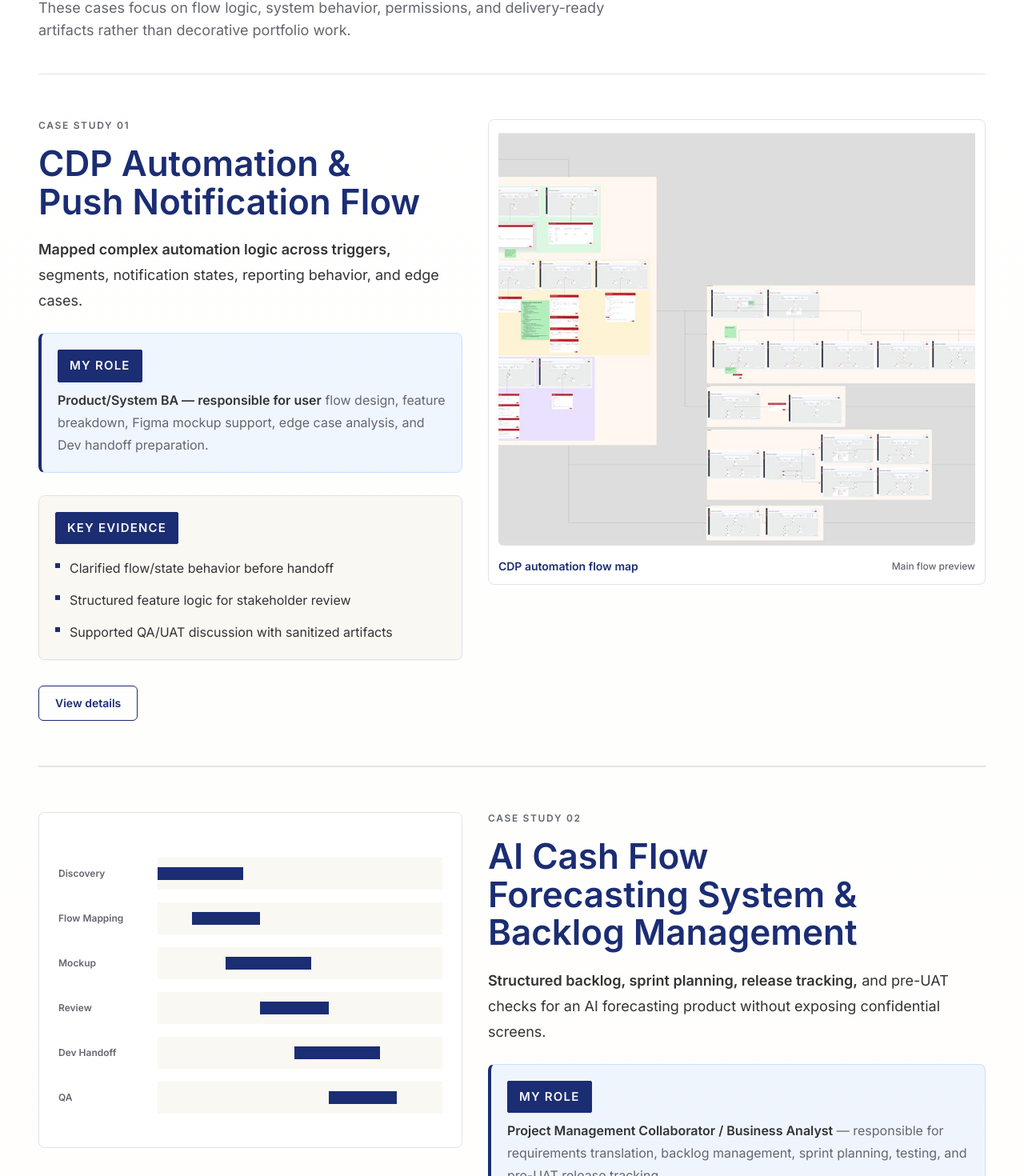
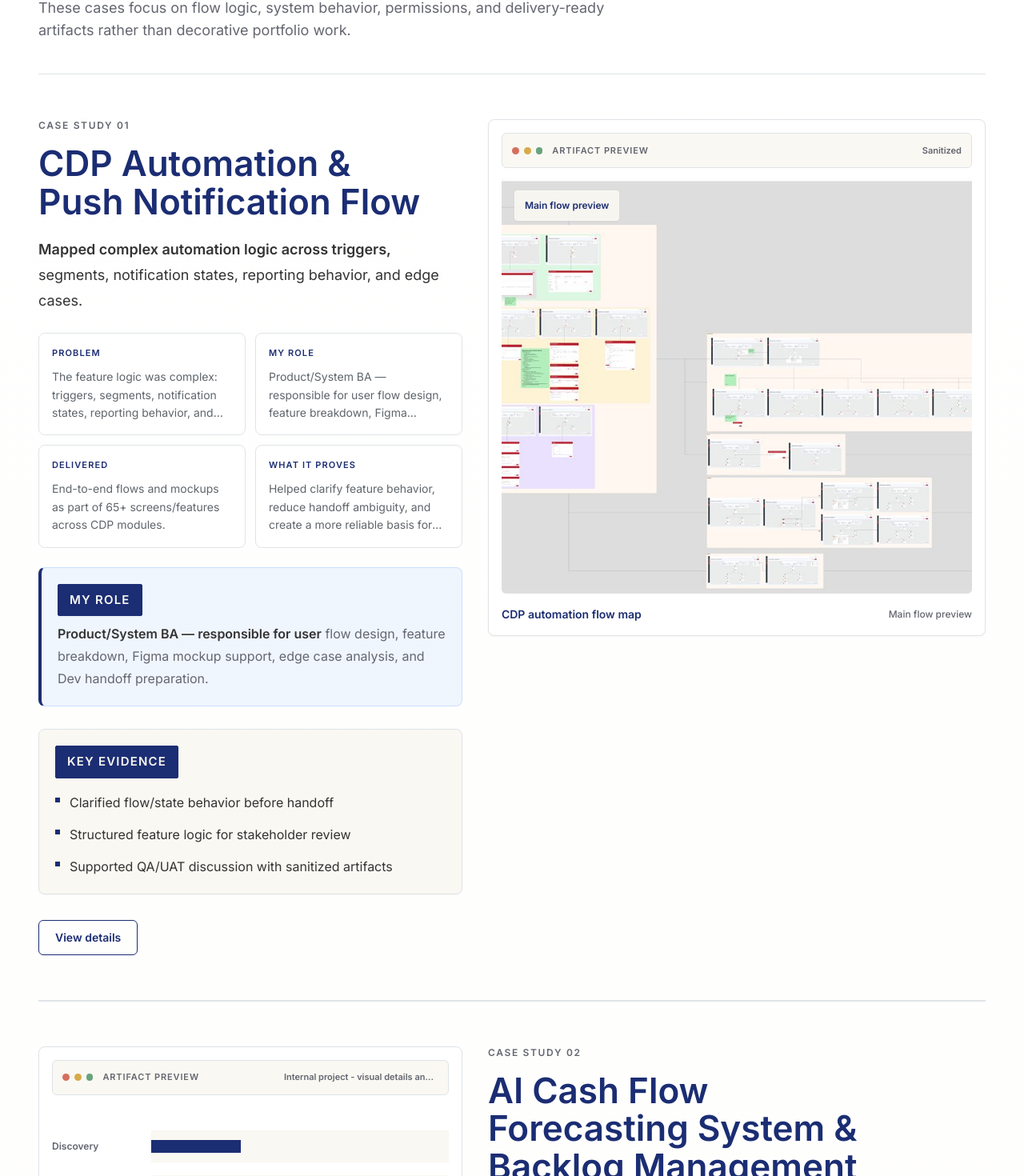
Before and after one commit to minhhoang1220/nguyen-duc-minh-hoang-portfolio, a React (Vite) app: page / in a window 1280 px wide. Shown: the part 6210-7680 px from the top of the page at 80% size. Built offline with nearby package versions, Linux system fonts and the light colour scheme; a web font is replaced by a local one.

Commit message:
Improve artifact presentation and scroll navigation

```diff
--- a/src/components/CaseStudyCard.tsx
+++ b/src/components/CaseStudyCard.tsx
@@ -16,7 +16,7 @@ function CaseStudyCard({ caseStudy, labels, index, openArtifactLabel, onImageOpe
   const isReversed = index % 2 === 1;
 
   return (
-    <article className="border-y border-line py-10 md:py-14">
+    <article className="case-study-card border-y border-line py-10 md:py-14">
       <div className={`grid gap-8 lg:grid-cols-[0.92fr_1.08fr] lg:items-start ${isReversed ? "lg:[&>*:first-child]:order-2" : ""}`}>
         <div className="min-w-0">
           <p className="section-kicker text-muted">
@@ -24,6 +24,8 @@ function CaseStudyCard({ caseStudy, labels, index, openArtifactLabel, onImageOpe
           </p>
           <h3 className="max-w-3xl text-balance text-[30px] font-semibold leading-[1.08] text-navy md:text-[44px]">{caseStudy.title}</h3>
           <EmphasizedText className="mt-5 max-w-2xl text-base leading-7 text-ink md:text-lg md:leading-8" text={caseStudy.summary} />
+
+          <CaseSnapshot caseStudy={caseStudy} labels={labels} />
 
           <div className="mt-6 rounded-lg border border-sky/45 border-l-4 border-l-navy bg-sky/15 p-5">
             <p className="detail-label">{labels.role}</p>
@@ -55,9 +57,9 @@ function CaseStudyCard({ caseStudy, labels, index, openArtifactLabel, onImageOpe
 
         <div className="min-w-0">
           {caseStudy.mainPreview ? (
-            <ImagePreview image={caseStudy.mainPreview} openArtifactLabel={openArtifactLabel} onImageOpen={onImageOpen} />
+            <ImagePreview image={caseStudy.mainPreview} labels={labels} openArtifactLabel={openArtifactLabel} onImageOpen={onImageOpen} />
           ) : caseStudy.visualType === "timeline" ? (
-            <TimelinePreview large />
+            <TimelinePreview labels={labels} large />
           ) : (
             <PermissionPreview labels={labels} />
           )}
@@ -105,19 +107,42 @@ function CaseStudyCard({ caseStudy, labels, index, openArtifactLabel, onImageOpe
   );
 }
 
+function CaseSnapshot({ caseStudy, labels }: { caseStudy: CaseStudy; labels: PortfolioContent["caseStudyLabels"] }) {
+  const items = [
+    { label: labels.problem, text: caseStudy.problem },
+    { label: labels.role, text: caseStudy.role },
+    { label: labels.delivered, text: caseStudy.delivered },
+    { label: labels.whatItProves, text: caseStudy.impact },
+  ];
+
+  return (
+    <div className="case-snapshot-grid mt-6">
+      {items.map((item) => (
+        <div key={item.label} className="case-snapshot-item">
+          <p className="case-snapshot-label">{item.label}</p>
+          <p className="case-snapshot-text">{item.text}</p>
+        </div>
+      ))}
+    </div>
+  );
+}
+
 function ImagePreview({
   image,
+  labels,
   openArtifactLabel,
   onImageOpen,
   compact = false,
 }: {
   image: AssetImage;
+  labels: PortfolioContent["caseStudyLabels"];
   openArtifactLabel: string;
   onImageOpen: (image: AssetImage) => void;
   compact?: boolean;
 }) {
   return (
-    <figure className="group rounded-lg border border-line bg-card p-3 transition duration-500 hover:-translate-y-1 hover:border-navy/40">
+    <figure className="case-artifact-shell group">
+      <ArtifactWindowBar title={labels.artifactPreview} meta={labels.sanitized} />
       <button
         type="button"
         className="block w-full text-left focus:outline-none focus:ring-2 focus:ring-navy focus:ring-offset-4"
@@ -126,7 +151,7 @@ function ImagePreview({
         onPointerEnter={() => preloadImage(image.src)}
         onFocus={() => preloadImage(image.src)}
       >
-        <span className={`relative block overflow-hidden rounded-md bg-cream ${compact ? "h-[300px]" : "h-[360px] md:h-[520px]"}`}>
+        <span className={`case-visual-frame relative block overflow-hidden bg-cream ${compact ? "h-[300px]" : "h-[360px] md:h-[520px]"}`}>
           <img
             src={image.previewSrc ?? image.src}
             alt={image.alt}
@@ -134,6 +159,7 @@ function ImagePreview({
             loading="lazy"
             decoding="async"
           />
+          <span className="artifact-annotation">{image.caption ?? labels.sanitized}</span>
           <span className="pointer-events-none absolute inset-x-4 bottom-4 translate-y-2 rounded border border-cream/70 bg-navy/90 px-3 py-2 text-xs font-semibold text-cream opacity-0 transition duration-300 group-hover:translate-y-0 group-hover:opacity-100">
             {openArtifactLabel}
           </span>
@@ -149,7 +175,8 @@ function ImagePreview({
 
 function PermissionPreview({ labels }: { labels: PortfolioContent["caseStudyLabels"] }) {
   return (
-    <div className="rounded-lg border border-line bg-card p-5 md:p-6">
+    <div className="case-artifact-shell">
+      <ArtifactWindowBar title={labels.matrixTitle} meta={labels.matrixMeta} />
       <div className="mb-6 flex items-center justify-between gap-4">
         <span className="artifact-label">{labels.matrixTitle}</span>
         <span className="text-xs font-semibold text-muted">{labels.matrixMeta}</span>
@@ -169,15 +196,17 @@ function PermissionPreview({ labels }: { labels: PortfolioContent["caseStudyLabe
           />
         ))}
       </div>
+      <p className="mt-4 text-sm leading-6 text-muted">{labels.internalPreview}</p>
     </div>
   );
 }
 
-function TimelinePreview({ large = false }: { large?: boolean }) {
+function TimelinePreview({ labels, large = false }: { labels: PortfolioContent["caseStudyLabels"]; large?: boolean }) {
   const phases = ["Discovery", "Flow Mapping", "Mockup", "Review", "Dev Handoff", "QA"];
 
   return (
-    <div className={`rounded-lg border border-line bg-card p-5 md:p-6 ${large ? "lg:min-h-[420px]" : ""}`}>
+    <div className={`case-artifact-shell ${large ? "lg:min-h-[420px]" : ""}`}>
+      <ArtifactWindowBar title={labels.artifactPreview} meta={labels.internalPreview} />
       <div className={`space-y-4 ${large ? "lg:pt-8" : ""}`}>
         {phases.map((phase, phaseIndex) => (
           <div key={phase} className="grid grid-cols-[minmax(88px,108px)_1fr] items-center gap-4 text-xs font-semibold text-navy">
@@ -194,6 +223,20 @@ function TimelinePreview({ large = false }: { large?: boolean }) {
           </div>
         ))}
       </div>
+    </div>
+  );
+}
+
+function ArtifactWindowBar({ title, meta }: { title: string; meta: string }) {
+  return (
+    <div className="artifact-window-bar">
+      <span className="flex items-center gap-1.5" aria-hidden="true">
+        <span />
+        <span />
+        <span />
+      </span>
+      <span className="min-w-0 truncate text-[11px] font-semibold uppercase tracking-[0.08em] text-muted">{title}</span>
+      <span className="hidden min-w-0 truncate text-right text-[11px] font-semibold text-muted md:block">{meta}</span>
     </div>
   );
 }
--- a/src/components/Navbar.tsx
+++ b/src/components/Navbar.tsx
@@ -68,7 +68,7 @@ function Navbar({ items, language, labels, onLanguageChange }: NavbarProps) {
       return sectionTargets[sectionTargets.length - 1].href;
     }
 
-    const activeLine = window.scrollY + getHeaderOffset() + Math.round(window.innerHeight * 0.24);
+    const activeLine = window.scrollY + getHeaderOffset() + Math.round(window.innerHeight * 0.42);
     let currentHref = sectionTargets[0].href;
 
     for (const target of sectionTargets) {
--- a/src/components/ProductProof.tsx
+++ b/src/components/ProductProof.tsx
@@ -23,9 +23,18 @@ function ProductProof({ proof, titleId, openArtifactLabel, onImageOpen }: Produc
         {proof.images.map((image, index) => (
           <figure
             key={image.src}
-            className="stagger-item group rounded-lg border border-line bg-cream p-3 transition duration-500 hover:-translate-y-1 hover:border-navy/40"
+            className="case-artifact-shell stagger-item group"
             style={{ transitionDelay: `${index * 70}ms` }}
           >
+            <div className="artifact-window-bar">
+              <span className="flex items-center gap-1.5" aria-hidden="true">
+                <span />
+                <span />
+                <span />
+              </span>
+              <span className="min-w-0 truncate text-[11px] font-semibold uppercase tracking-[0.08em] text-muted">{image.title}</span>
+              {image.caption ? <span className="hidden min-w-0 truncate text-right text-[11px] font-semibold text-muted md:block">{image.caption}</span> : null}
+            </div>
             <button
               type="button"
               className="block w-full text-left focus:outline-none focus:ring-2 focus:ring-navy focus:ring-offset-4"
@@ -34,7 +43,7 @@ function ProductProof({ proof, titleId, openArtifactLabel, onImageOpen }: Produc
               onPointerEnter={() => preloadImage(image.src)}
               onFocus={() => preloadImage(image.src)}
             >
-              <span className="relative block h-[360px] overflow-hidden rounded-md bg-card md:h-[520px]">
+              <span className="case-visual-frame relative block h-[360px] overflow-hidden bg-card md:h-[520px]">
                 <img
                   src={image.previewSrc ?? image.src}
                   alt={image.alt}
--- a/src/components/ProjectCard.tsx
+++ b/src/components/ProjectCard.tsx
@@ -12,13 +12,22 @@ function ProjectCard({ project, openArtifactLabel, onImageOpen }: ProjectCardPro
     <article className="card-hover flex h-full min-w-0 flex-col overflow-hidden border border-line bg-card">
       <button
         type="button"
-        className="group block w-full bg-cream text-left focus:outline-none focus:ring-2 focus:ring-navy focus:ring-offset-4"
+        className="group block w-full bg-cream p-3 text-left focus:outline-none focus:ring-2 focus:ring-navy focus:ring-offset-4"
         aria-label={`${openArtifactLabel}: ${project.image.title}`}
         onClick={() => onImageOpen(project.image)}
         onPointerEnter={() => preloadImage(project.image.src)}
         onFocus={() => preloadImage(project.image.src)}
       >
-        <span className="relative block aspect-[16/10] overflow-hidden bg-cream">
+        <span className="artifact-window-bar mb-3">
+          <span className="flex items-center gap-1.5" aria-hidden="true">
+            <span />
+            <span />
+            <span />
+          </span>
+          <span className="min-w-0 truncate text-[11px] font-semibold uppercase tracking-[0.08em] text-muted">{project.image.title}</span>
+          <span className="hidden min-w-0 truncate text-right text-[11px] font-semibold text-muted md:block">{project.type}</span>
+        </span>
+        <span className="case-visual-frame relative block aspect-[16/10] overflow-hidden bg-cream">
           <img
             src={project.image.previewSrc ?? project.image.src}
             alt={project.image.alt}
```
